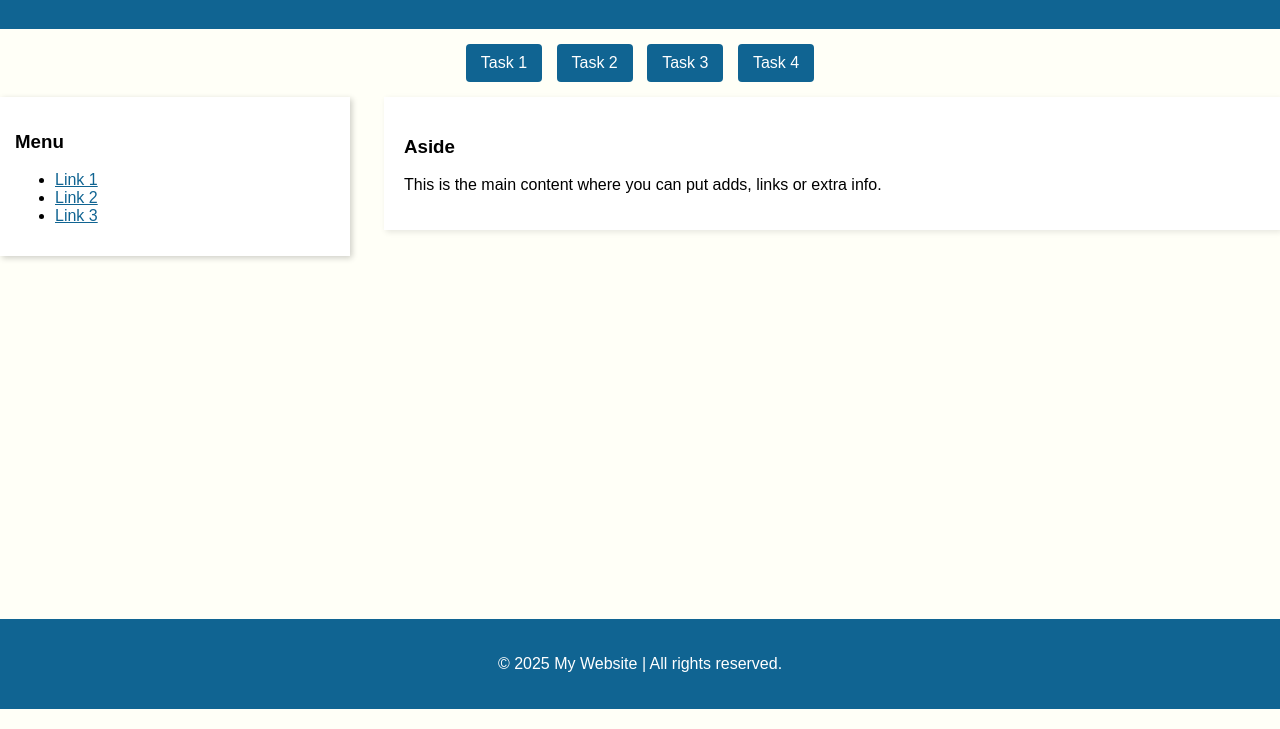
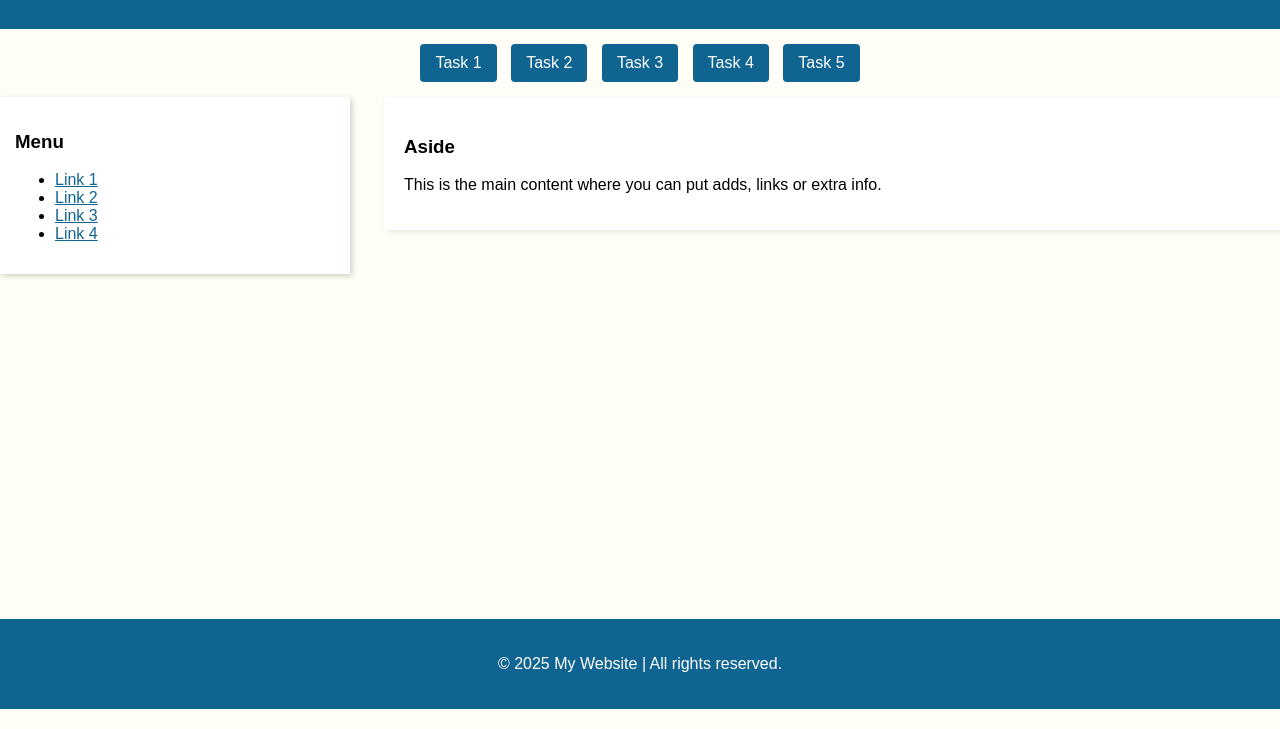
Before and after one commit to Fal1go/Assignment_2, a plain HTML site: page index.html in a window 1280 px wide. Shown: the part 71-800 px from the top of the page. Drawn offline with Linux system fonts and the light colour scheme.

Commit message:
Updated the home page with new content

```diff
--- a/index.html
+++ b/index.html
@@ -17,6 +17,7 @@
             <a href="exercise1/index.html">Task 2</a>
             <a href="exercise2/index_table.html">Task 3</a>
             <a href="exercise3/index_form.html">Task 4</a>
+            <a href="exercise4/index_midka.html">Task 5</a>
         </div>
 
     <div id = "content">
@@ -27,6 +28,7 @@
                 <li><a href="exercise1/index.html">Link 1</a></li>
                 <li><a href="exercise2/index_table.html">Link 2</a></li>
                 <li><a href="exercise3/index_form.html">Link 3</a></li>
+                <li><a href="exercise4/index_midka.html">Link 4</a></li>
             </ul>
         </div>
 
```
Also changed, not shown: exercise4/index_midka.html (added, +8 -0 lines).
